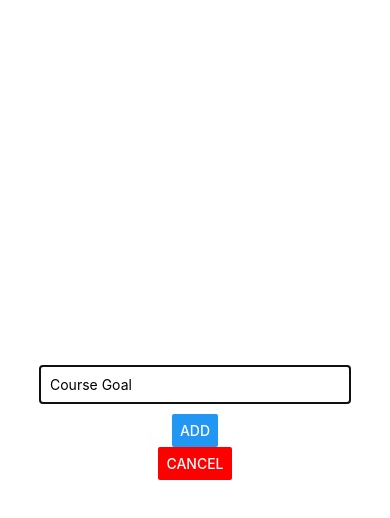
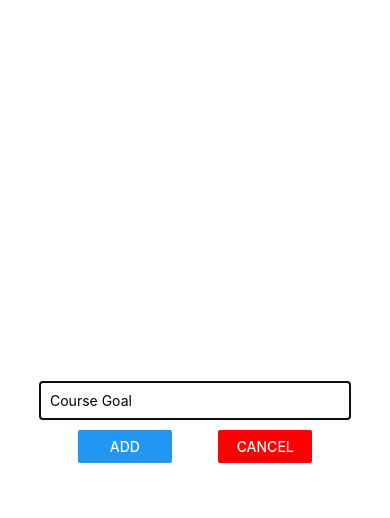
Before and after one commit to 1997808/reactnative_learn_2, a React Native app: screen / in a window 390 px wide. Both pictures are taken after a click on the button "ADD NEW GOAL". Shown: the top 518 px of the page. Built offline with nearby package versions, Linux system fonts and the light colour scheme.

Commit message:
style btn

```diff
--- a/components/GoalInput.js
+++ b/components/GoalInput.js
@@ -22,8 +22,14 @@ const GoalInput = props => {
           onChangeText={goalInputHandler}
           value={enteredGoal}
         />
-        <Button title="ADD" onPress={addGoalHandler}/>
-        <Button title="CANCEL" color="red" onPress={props.onCancel}/>
+        <View style={styles.buttonContainer}>
+          <View style={styles.button}>
+            <Button title="ADD" onPress={addGoalHandler}/>
+          </View>
+          <View style={styles.button}>
+            <Button title="CANCEL" color="red" onPress={props.onCancel}/>
+          </View>
+        </View>
         {/* props.onAddGoal.bind(this, enteredGoal) */}
       </View>
     </Modal>
@@ -44,6 +50,16 @@ const styles = StyleSheet.create({
     padding: 10,
     marginBottom: 10
   },
+
+  buttonContainer: {
+    flexDirection: 'row',
+    justifyContent: 'space-between',
+    width: '60%'
+  },
+
+  button: {
+    width: '40%'
+  }
 })
 
 export default GoalInput
```
